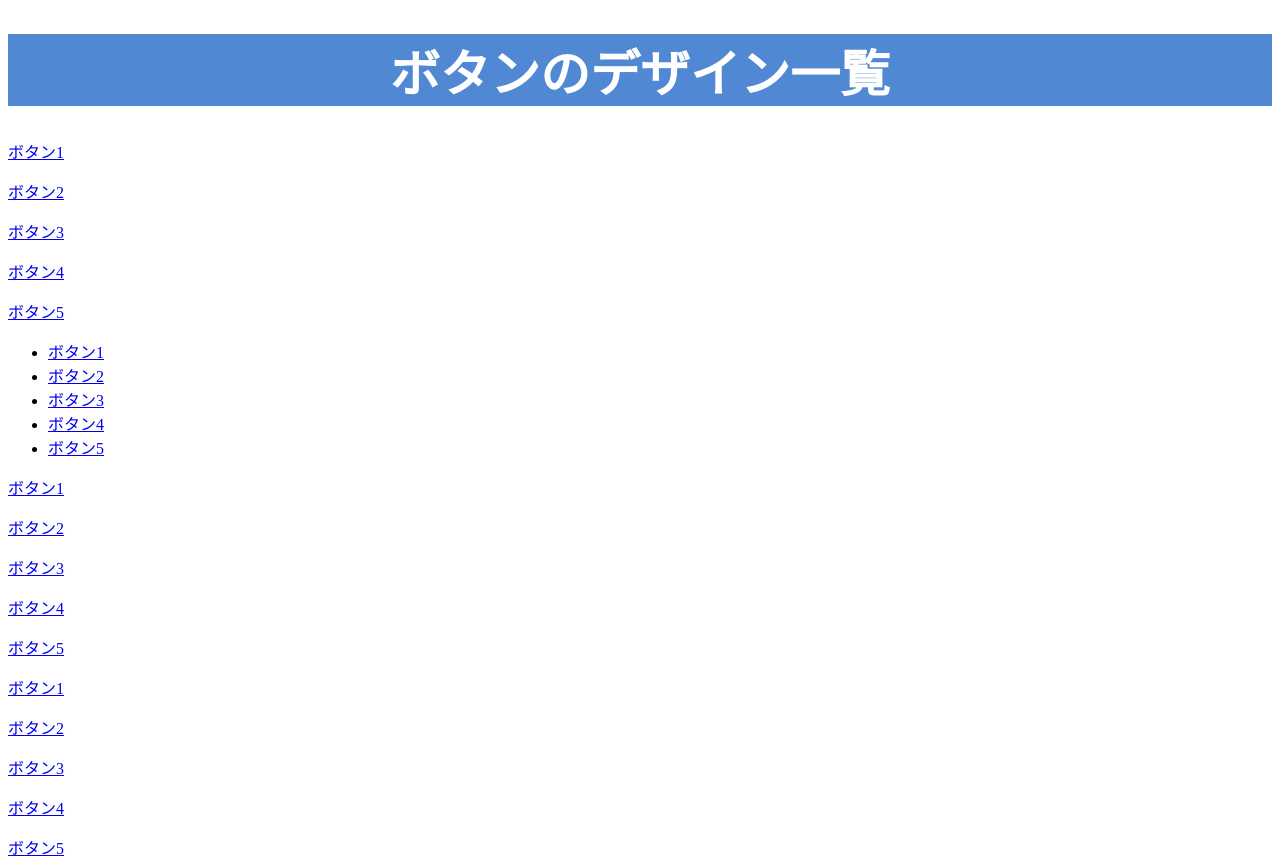
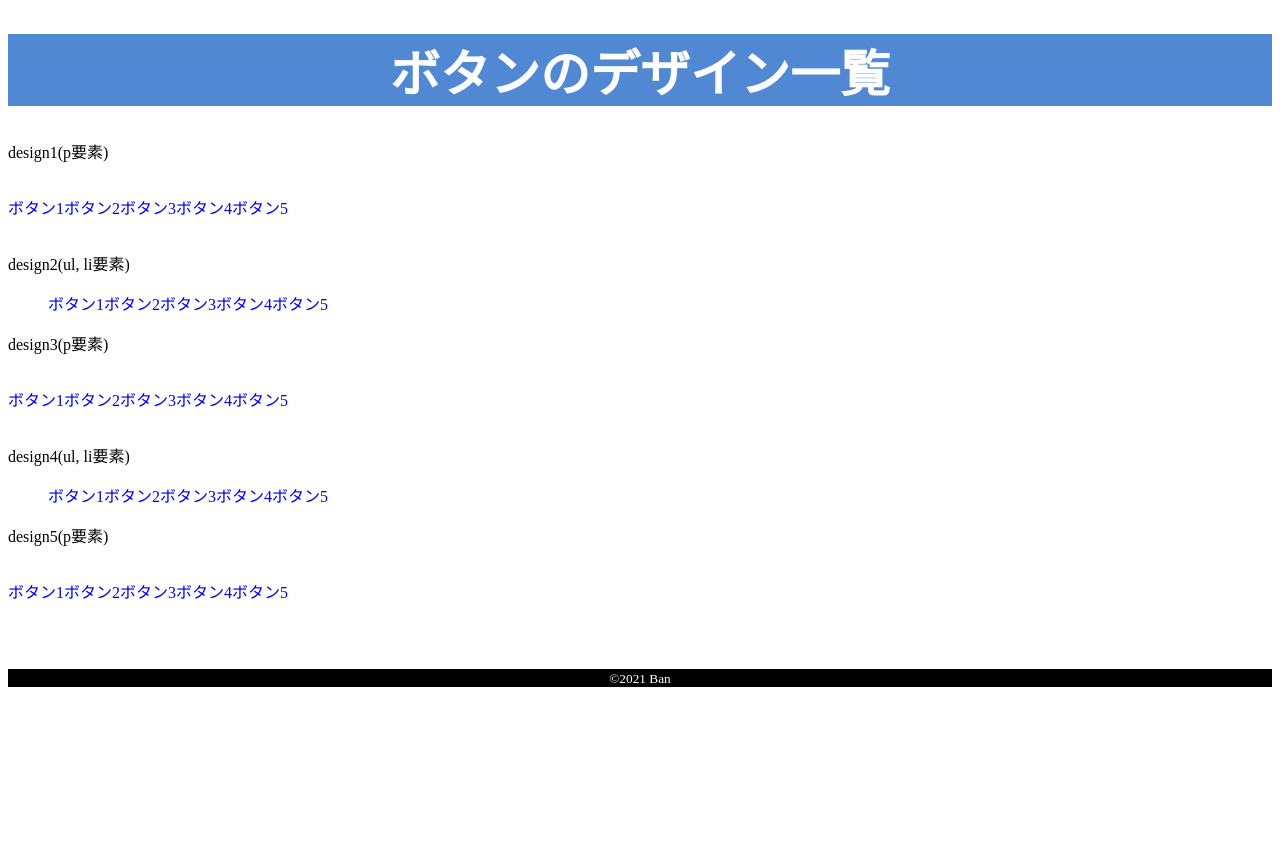
Before and after one commit to VAN1119/button, a plain HTML site: page index.html in a window 1280 px wide. Shown: the top 862 px of the page. After the commit the page ends 800 px from the top, so only its background shows below. Drawn offline with Linux system fonts and the light colour scheme.

Commit message:
change html

```diff
--- a/index.html
+++ b/index.html
@@ -10,6 +10,7 @@
 <body>
     <header><h1>ボタンのデザイン一覧</h1></header>
     <main>
+        <p>design1(p要素)</p>
         <div id="design1">
             <p><a href="#design1" class="d1">ボタン1</a></p>
             <p><a href="#design1" class="d1">ボタン2</a></p>
@@ -17,6 +18,7 @@
             <p><a href="#design1" class="d1">ボタン4</a></p>
             <p><a href="#design1" class="d1">ボタン5</a></p>
         </div>
+        <p>design2(ul, li要素)</p>
         <ul id="design2">
             <li><a href="#design2" class="d2">ボタン1</a></li>
             <li><a href="#design2" class="d2">ボタン2</a></li>
@@ -24,6 +26,7 @@
             <li><a href="#design2" class="d2">ボタン4</a></li>
             <li><a href="#design2" class="d2">ボタン5</a></li>
         </ul>
+        <p>design3(p要素)</p>
         <div id="design3">
             <p><a href="#design3" class="d3">ボタン1</a></p>
             <p><a href="#design3" class="d3">ボタン2</a></p>
@@ -31,13 +34,15 @@
             <p><a href="#design3" class="d3">ボタン4</a></p>
             <p><a href="#design3" class="d3">ボタン5</a></p>
         </div>
-        <div id="design4">
-            <p><a href="#design4" class="d4">ボタン1</a></p>
-            <p><a href="#design4" class="d4">ボタン2</a></p>
-            <p><a href="#design4" class="d4">ボタン3</a></p>
-            <p><a href="#design4" class="d4">ボタン4</a></p>
-            <p><a href="#design4" class="d4">ボタン5</a></p>
-        </div>
+        <p>design4(ul, li要素)</p>
+        <ul id="design4">
+            <li><a href="#design4" class="d4">ボタン1</a></li>
+            <li><a href="#design4" class="d4">ボタン2</a></li>
+            <li><a href="#design4" class="d4">ボタン3</a></li>
+            <li><a href="#design4" class="d4">ボタン4</a></li>
+            <li><a href="#design4" class="d4">ボタン5</a></li>
+        </ul>
+        <p>design5(p要素)</p>
         <div id="design5">
             <p><a href="#design5" class="d5">ボタン1</a></p>
             <p><a href="#design5" class="d5">ボタン2</a></p>
--- a/style.css
+++ b/style.css
@@ -7,6 +7,18 @@ h1 {
     color: white;
 }
 
+#design1, #design2, #design3, #design4, #design5 {
+    display: flex;
+}
+
+ul {
+    list-style-type: none;
+}
+
+.d1, .d2, .d3, .d4, .d5{
+    text-decoration: none;
+}
+
 footer {
     color: white;
     background-color: black;
```
